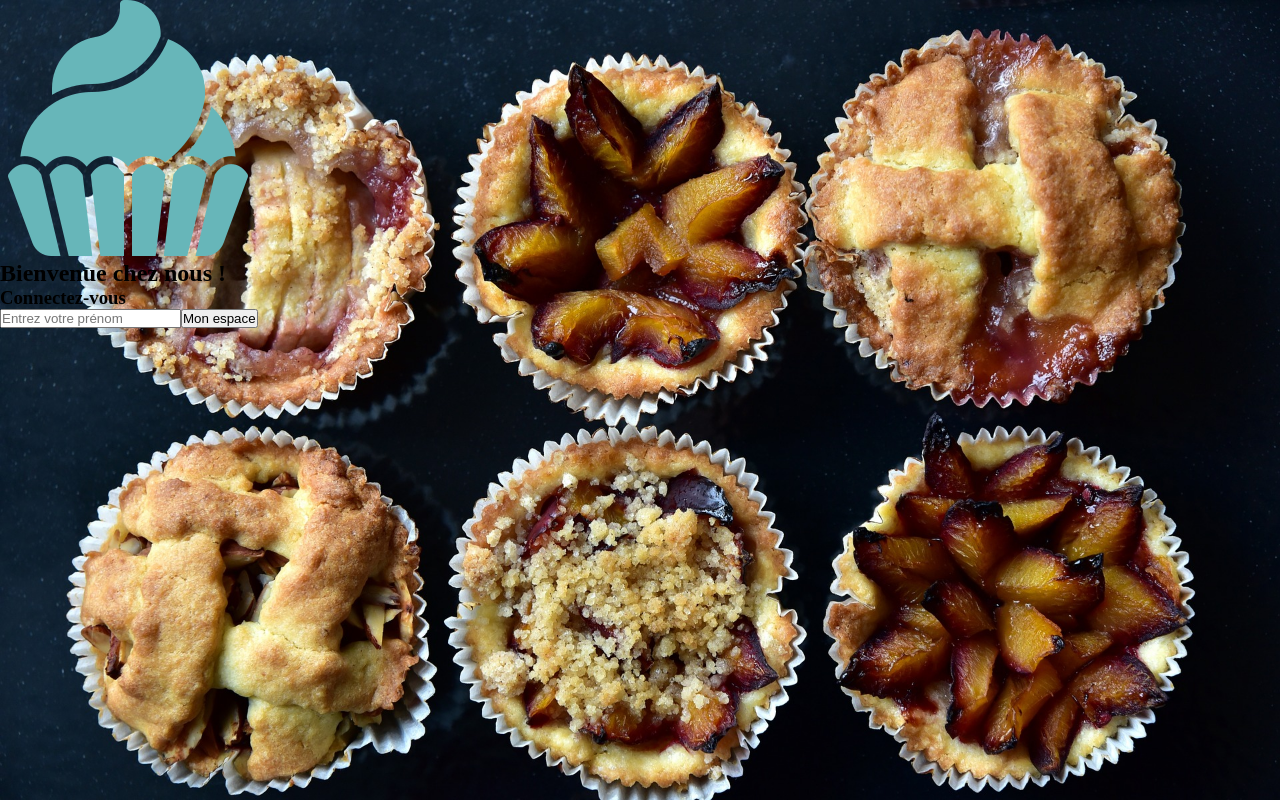
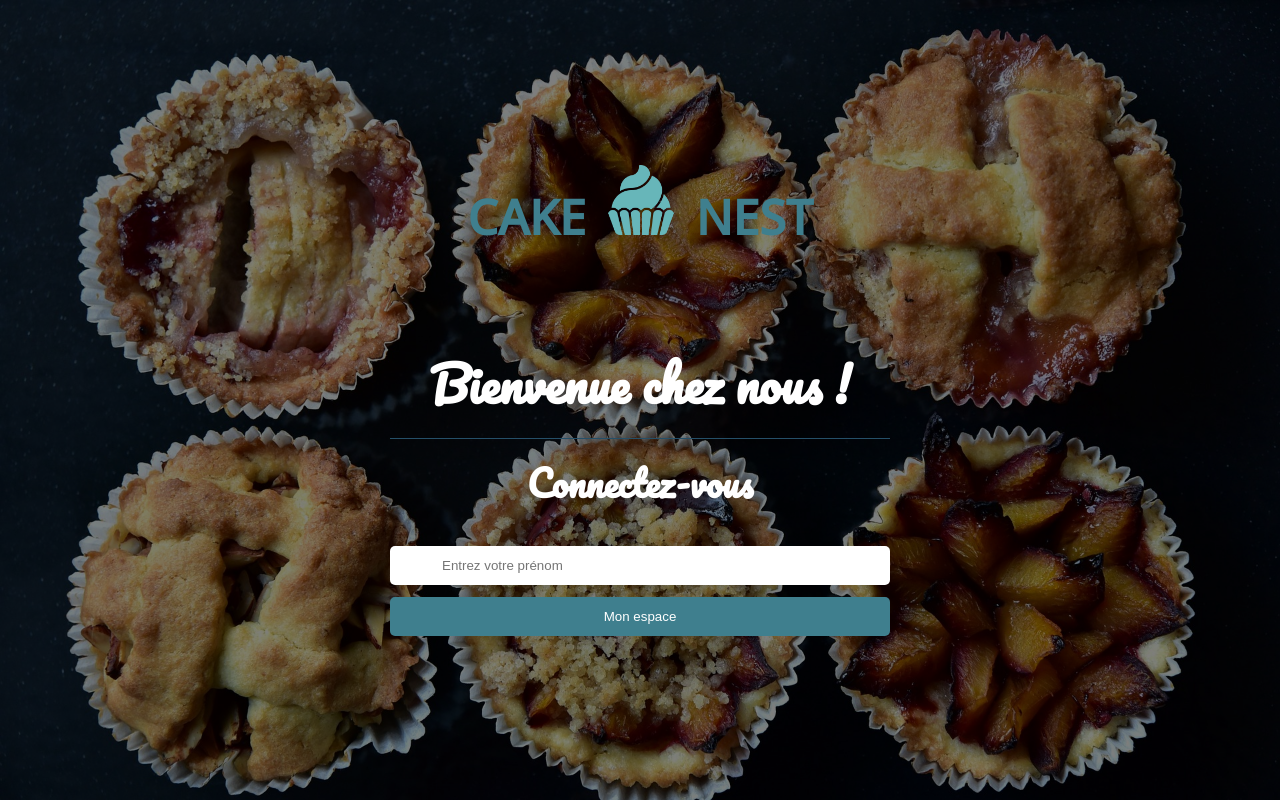
Before and after one commit to Kiichi14/Cake-Nest, a React (Vite) app: page / in a window 1280 px wide. Built offline with nearby package versions, Linux system fonts and the light colour scheme.

Commit message:
F03 LoginPage > style page and install react-icons library

```diff
--- a/package.json
+++ b/package.json
@@ -12,7 +12,9 @@
   "dependencies": {
     "react": "^18.2.0",
     "react-dom": "^18.2.0",
-    "react-router-dom": "^6.19.0"
+    "react-icons": "^4.12.0",
+    "react-router-dom": "^6.19.0",
+    "styled-components": "^6.1.1"
   },
   "devDependencies": {
     "@types/react": "^18.2.37",
--- a/src/components/login_form/LoginForm.jsx
+++ b/src/components/login_form/LoginForm.jsx
@@ -1,5 +1,7 @@
 import { useState } from "react";
 import { useNavigate } from "react-router-dom";
+import styled from 'styled-components';
+import { theme } from "../../theme/Theme";
 
 function LoginForm() {
 
@@ -24,12 +26,12 @@ function LoginForm() {
     return (
         <>
             <div className="login-form-container">
-                <h3>Connectez-vous</h3>
+                <SubTitle>Connectez-vous</SubTitle>
                 <form action="submit" onSubmit={handleSubmit}>
-                    <div className="form-group">
-                        <input type="text" name="firstname" placeholder="Entrez votre prénom" value={firstName} onChange={handleChange}/>
-                        <button type="submit">Mon espace</button>
-                    </div>
+                    <FormLogin>
+                        <FormInput type="text" name="firstname" placeholder="Entrez votre prénom" value={firstName} onChange={handleChange}></FormInput>
+                        <FormButton type="submit">Mon espace</FormButton>
+                    </FormLogin>
                 </form>
             </div>
         </>
@@ -37,3 +39,32 @@ function LoginForm() {
 }
 
 export default LoginForm;
+
+const SubTitle = styled.h3 `
+    color: ${theme.colors.white};
+    font-family: 'Pacifico', cursive;
+    font-size: ${theme.fonts.size.P4};
+    padding: ${theme.spacing.sm};
+    text-align: center;
+    margin-bottom: ${theme.spacing.md};
+`
+
+const FormLogin = styled.div `
+    display: flex;
+    flex-direction: column;
+    gap: ${theme.spacing.sm};
+`
+
+const FormButton = styled.button `
+    background: ${theme.colors.primary_cake};
+    color: ${theme.colors.white};
+    padding: ${theme.spacing.sm};
+    border-radius: ${theme.borderRadius.round};
+    border: none;
+`
+
+const FormInput = styled.input `
+    border: none;
+    padding: ${theme.spacing.sm} ${theme.spacing.xl};
+    border-radius: ${theme.borderRadius.round};
+`
--- a/src/pages/login_page/LoginPage.jsx
+++ b/src/pages/login_page/LoginPage.jsx
@@ -1,13 +1,18 @@
 import LoginForm from "../../components/login_form/LoginForm";
 import IMAGES from "../../Images";
+import styled from 'styled-components';
+import { theme } from "../../theme/Theme";
 import './loginPage.css';
 
 function LoginPage() {
+
     return (
         <>
             <div className="login-container">
-                <img src={IMAGES.logo} alt="logo Cake Nest" />
-                <h2>Bienvenue chez nous !</h2>
+                <div className="login-container-element">
+                    <Title>Cake<img className="title-img" src={IMAGES.logo} alt="logo Cake Nest" />Nest</Title>
+                    <SubTitle>Bienvenue chez nous !</SubTitle>
+                </div>
                 <LoginForm />
             </div>
         </>
@@ -15,3 +20,22 @@ function LoginPage() {
 }
 
 export default LoginPage;
+
+const SubTitle = styled.h2 `
+        color: ${theme.colors.white};
+        font-family: 'Pacifico', cursive;
+        font-size: ${theme.fonts.size.P5};
+        border-bottom: 1px solid ${theme.colors.loginLine};
+        padding: ${theme.spacing.sm};
+        width: 100%;
+        text-align: center;
+    `
+
+const Title = styled.h1 `
+    color: ${theme.colors.primary_cake};
+    font-family: 'Open Sans', sans-serif;
+    text-transform: uppercase;
+    font-size: ${theme.fonts.size.P5};
+    width: 100%;
+    text-align: center;
+`
--- a/src/pages/login_page/loginPage.css
+++ b/src/pages/login_page/loginPage.css
@@ -1,6 +1,43 @@
 .login-container {
     height: 100vh;
-    background: url('../../assets/images/tarts.jpg');
+    background-image: url('../../assets/images/tarts.jpg');
     background-size: cover;
     background-repeat: no-repeat;
+    display: flex;
+    flex-direction: column;
+    align-items: center;
+    justify-content: center;
+    position: relative;
 }
+
+.login-container::before {
+    content: "";
+    width: 100%;
+    height: 100%;
+    position: absolute;
+    top: 0;
+    left: 0;
+    bottom: 0;
+    right: 0;
+    background: rgba(0, 0, 0, 0.5);
+}
+
+.login-container .title-img {
+    width: 70px;
+    margin: 0px 20px;
+}
+
+.login-container-element {
+    width: 500px;
+    display: flex;
+    flex-direction: column;
+    align-items: center;
+    justify-content: space-between;
+    gap: 80px;
+    z-index: 1;
+}
+
+.login-form-container {
+    width: 500px;
+    z-index: 1;
+}
--- a/src/theme/index.js
+++ b/src/theme/Theme.js
@@ -1,5 +1,5 @@
 const colors = {
-    dark: "#17 161a",
+    dark: "#17161a",
     incognito: "#333",
     white: "#fff",
     background_white: "#f5f5f7",
```
Also changed, not shown: 1 other file (tests, documents, lock files or other folders).
